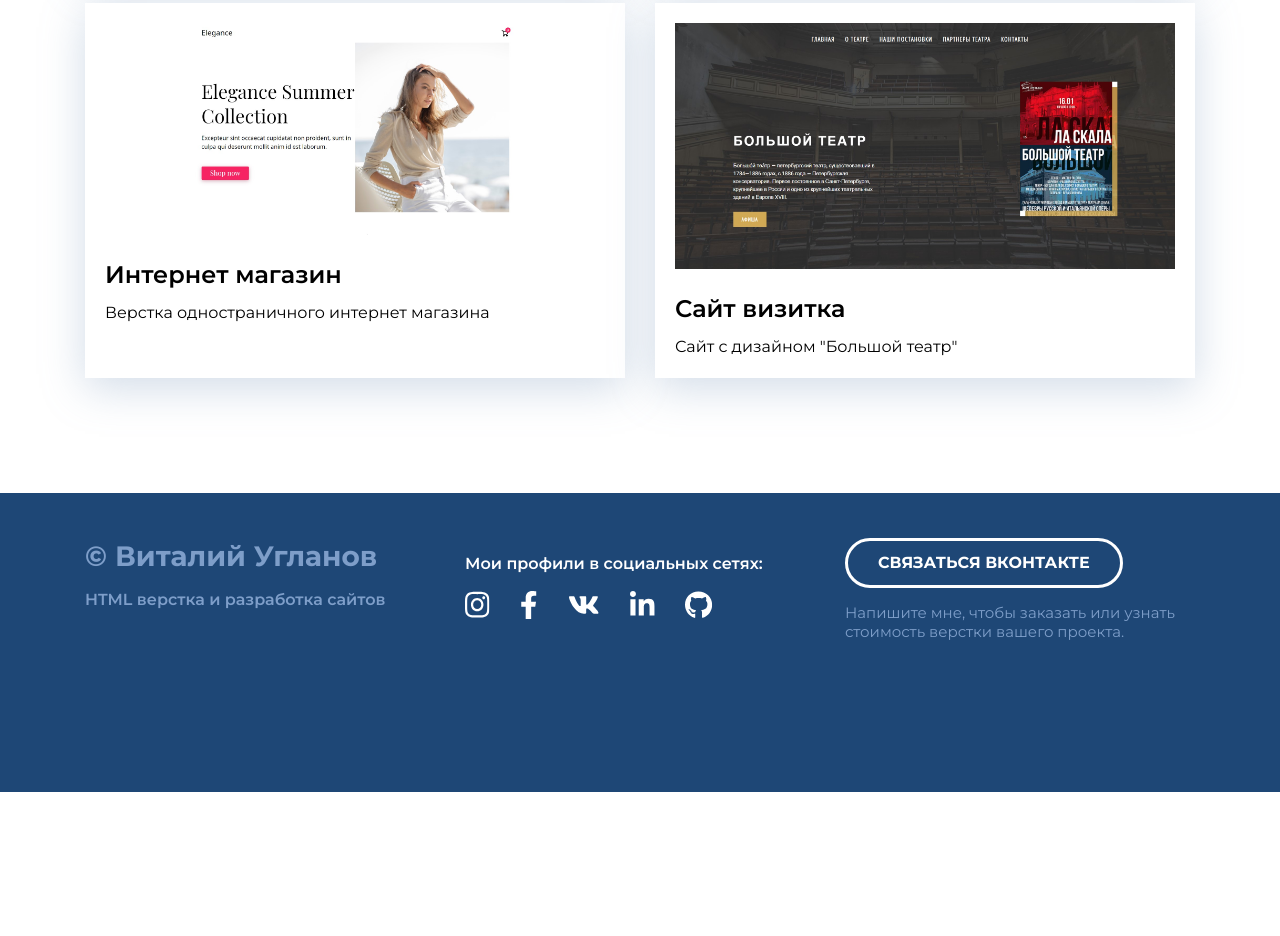
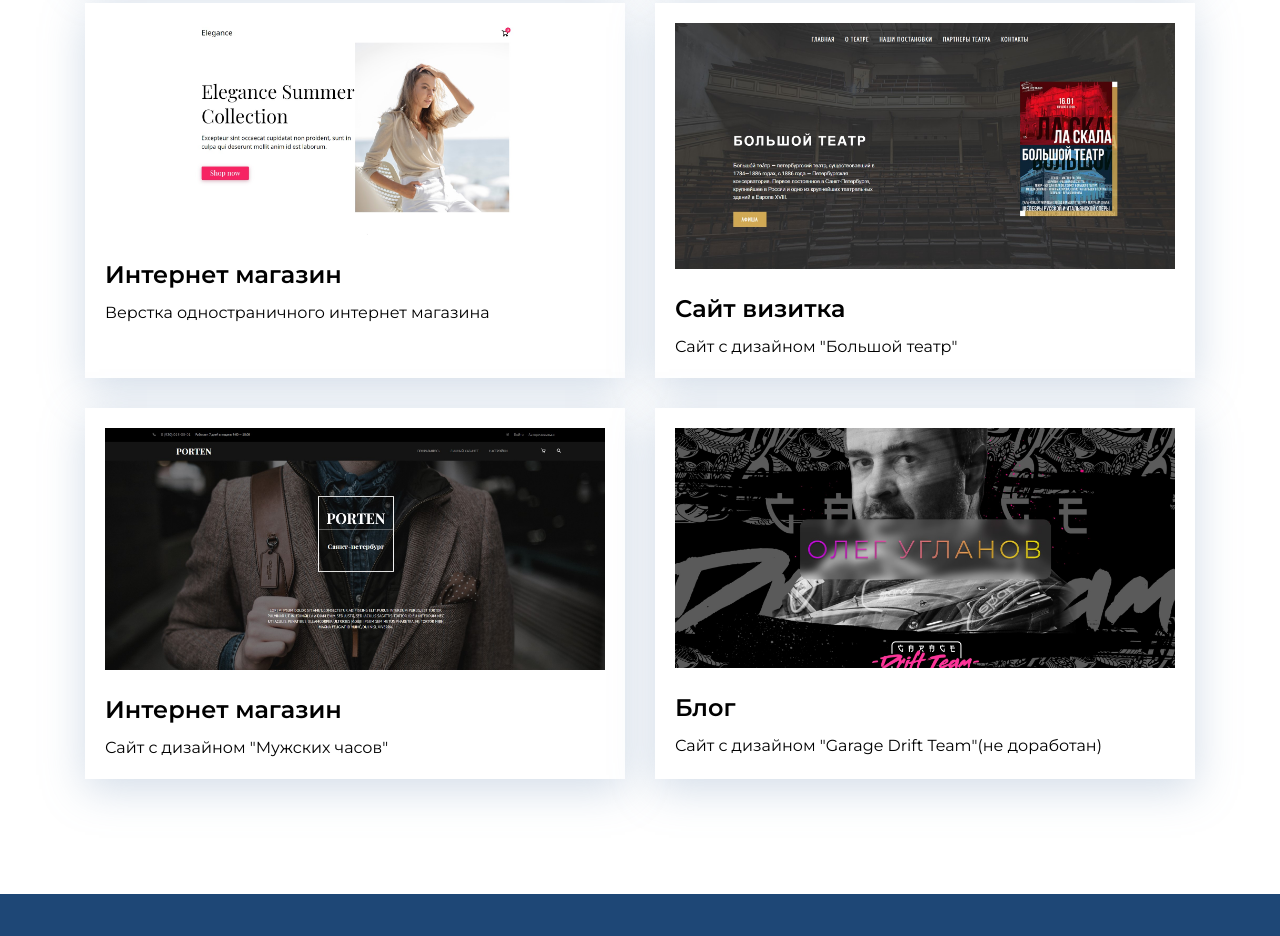
Before and after one commit to takeddo/Portfolio-website, a plain HTML site: page index.html in a window 1280 px wide. Shown: the part 1412-2348 px from the top of the page. Before the commit the page ends 2204 px from the top, so only its background shows below. Drawn offline with Linux system fonts and the light colour scheme.

Commit message:
Add 2 works

```diff
--- a/index.html
+++ b/index.html
@@ -62,12 +62,31 @@
                     </div>
                     <!-- // Card -->
 
+
                     <!-- Card -->
                     <div class="card">
                         <a target="_blank" href="https://takeddo.github.io/Big-theatre/" class="card-link">
                             <img class="card-img" src="./image/portfolio/theatre.jpg" alt="Сайт большой театр">
                             <h3 class="card-title">Сайт визитка</h3>
                             <p>Сайт с дизайном "Большой театр"</p>
+                        </a>
+                    </div>
+                    <!-- // Card -->
+                    <!-- Card -->
+                    <div class="card">
+                        <a target="_blank" href="https://takeddo.github.io/Porten-shop/" class="card-link">
+                            <img class="card-img" src="./image/portfolio/porten.jpg" alt="Сайт магазин часов">
+                            <h3 class="card-title">Интернет магазин</h3>
+                            <p>Сайт с дизайном "Мужских часов"</p>
+                        </a>
+                    </div>
+                    <!-- // Card -->
+                    <!-- Card -->
+                    <div class="card">
+                        <a target="_blank" href="https://takeddo.github.io/Oleg-uglanov/" class="card-link">
+                            <img class="card-img" src="./image/portfolio/drift-oleg.jpg" alt="Сайт Олег дрифт">
+                            <h3 class="card-title">Блог</h3>
+                            <p>Сайт с дизайном "Garage Drift Team"(не доработан)</p>
                         </a>
                     </div>
                     <!-- // Card -->
```
Also changed, not shown: image/portfolio/drift-oleg.jpg (added), image/portfolio/porten.jpg (added).
